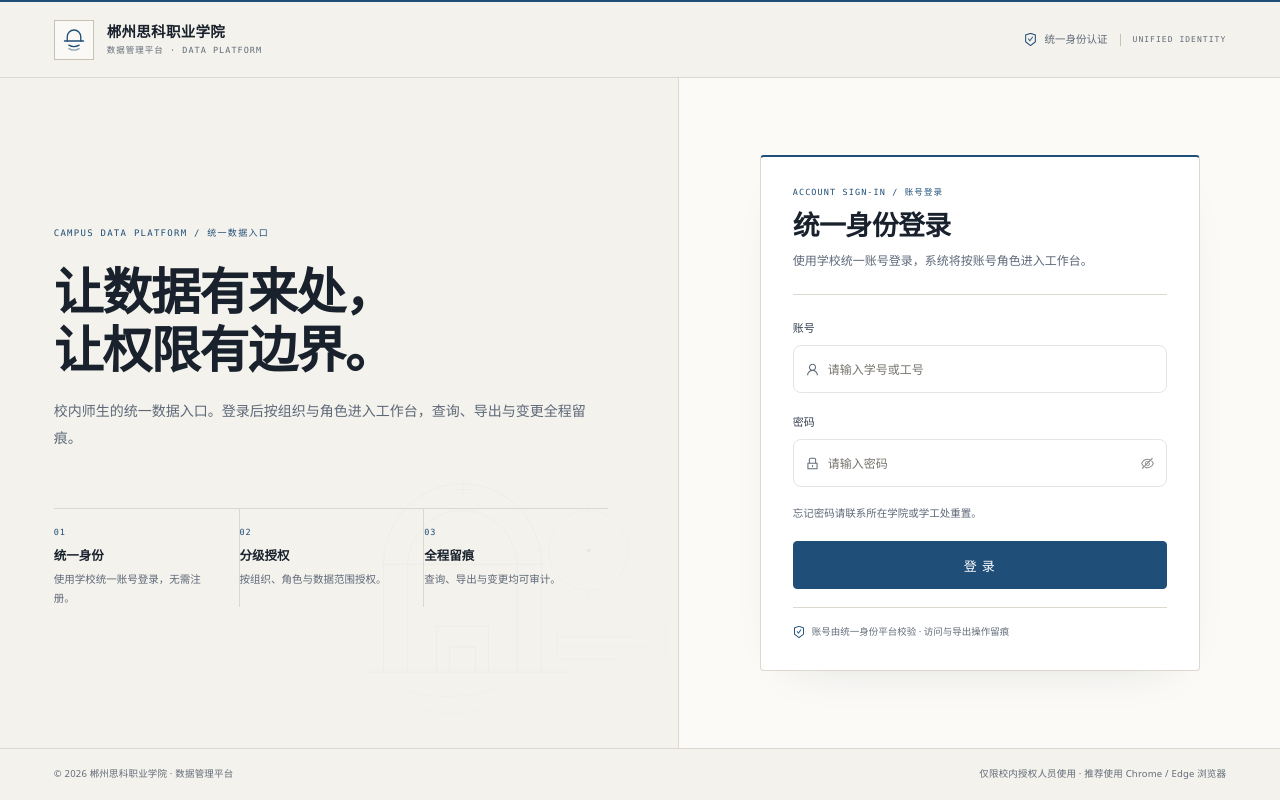
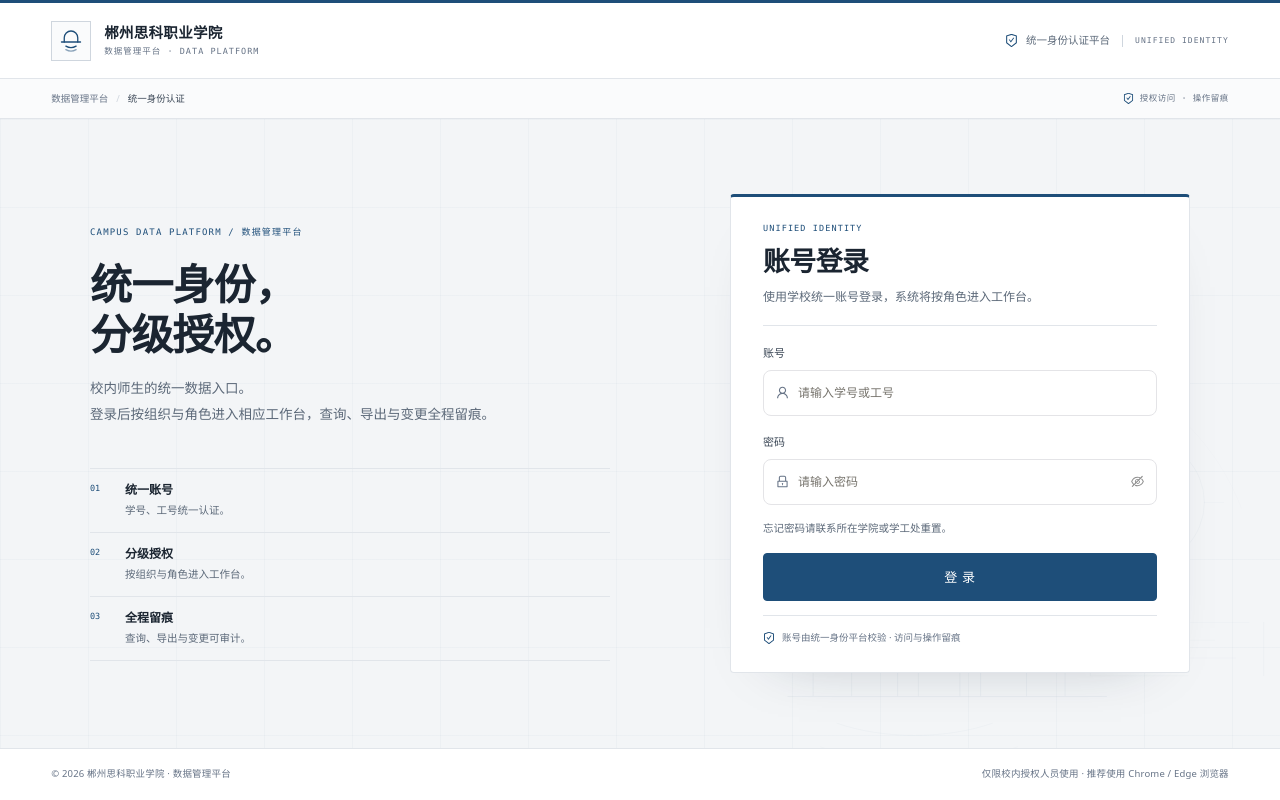
Before and after one commit to 123asdtte/campus-data-ai, a React (Vite) app in the folder web/: page /login in a window 1280 px wide. Built offline with nearby package versions, Linux system fonts and the light colour scheme.

Commit message:
feat(demo): 登录页改为院务门户布局
采用机构栏、面包屑、居中登录卡与登录须知的浅色结构，替换原左右通栏版式。

```diff
--- a/web/src/components/LoginBrandPanel.tsx
+++ b/web/src/components/LoginBrandPanel.tsx
@@ -1,22 +1,17 @@
-import LoginGateArt from './LoginGateArt';
-
 const PRINCIPLES = [
-  { no: '01', title: '统一身份', desc: '使用学校统一账号登录，无需注册。' },
-  { no: '02', title: '分级授权', desc: '按组织、角色与数据范围授权。' },
-  { no: '03', title: '全程留痕', desc: '查询、导出与变更均可审计。' },
+  { no: '01', title: '统一账号', desc: '学号、工号统一认证。' },
+  { no: '02', title: '分级授权', desc: '按组织与角色进入工作台。' },
+  { no: '03', title: '全程留痕', desc: '查询、导出与变更可审计。' },
 ];
 
 export default function LoginBrandPanel() {
   return (
-    <section className="login-brand" aria-label="平台说明">
-      <LoginGateArt />
-      <div className="login-brand-main">
-        <span className="login-kicker">CAMPUS DATA PLATFORM / 统一数据入口</span>
-        <h1>让数据有来处，<br />让权限有边界。</h1>
-        <p>校内师生的统一数据入口。登录后按组织与角色进入工作台，查询、导出与变更全程留痕。</p>
-      </div>
+    <section className="login-intro" aria-label="平台说明">
+      <span className="login-kicker">CAMPUS DATA PLATFORM / 数据管理平台</span>
+      <h1>统一身份，<br />分级授权。</h1>
+      <p>校内师生的统一数据入口。<br />登录后按组织与角色进入相应工作台，查询、导出与变更全程留痕。</p>
 
-      <div className="login-principles" aria-label="平台原则">
+      <div className="login-principles">
         {PRINCIPLES.map((item) => (
           <div key={item.no}>
             <span>{item.no}</span>
--- /dev/null
+++ b/web/src/components/LoginNotice.tsx
@@ -0,0 +1,26 @@
+const NOTICES = [
+  { title: '账号范围', desc: '学生使用学号，教职工使用工号。' },
+  { title: '密码重置', desc: '忘记密码请联系所在学院或学工处。' },
+  { title: '安全提醒', desc: '请勿在公共设备保存密码，使用后及时退出。' },
+];
+
+export default function LoginNotice() {
+  return (
+    <aside className="login-notice" aria-label="登录须知">
+      <span className="login-notice-kicker">LOGIN NOTICE / 登录须知</span>
+      <h3>账号与安全</h3>
+      <dl>
+        {NOTICES.map((item) => (
+          <div key={item.title}>
+            <dt>{item.title}</dt>
+            <dd>{item.desc}</dd>
+          </div>
+        ))}
+      </dl>
+      <div className="login-notice-help">
+        <b>无法登录？</b>
+        <p>连续输错密码可能触发临时锁定。如仍无法登录，请联系平台管理员协助处理。</p>
+      </div>
+    </aside>
+  );
+}
--- a/web/src/login.css
+++ b/web/src/login.css
@@ -1,5 +1,5 @@
 /* =====================================================================
-   登录页 · 统一身份入口（浅色 / 正式）
+   登录页 · 统一身份入口（浅色院务门户）
    ===================================================================== */
 .login-shell,
 .login-shell *,
@@ -9,36 +9,29 @@
 }
 
 .login-shell {
-  --login-paper: #f4f2ec;
-  --login-surface: #fbfaf7;
-  --login-card: #ffffff;
-  --login-ink: #18212c;
-  --login-ink-2: #364152;
-  --login-muted: #5d6878;
-  --login-faint: #626c79;
-  --login-line: #ddd8cd;
-  --login-line-strong: #c9c2b4;
-  --login-blue: #1f4e79;
-  --login-blue-deep: #173b5c;
-  --login-blue-soft: #eef4fa;
-  --login-gutter: clamp(28px, 4.2vw, 72px);
+  --login-canvas: #f3f5f7;
+  --login-surface: #ffffff;
+  --login-subtle: #fafbfc;
+  --login-ink: #1b2531;
+  --login-ink-2: #3b4756;
+  --login-muted: #5c6979;
+  --login-faint: #667386;
+  --login-line: #e1e5ea;
+  --login-line-strong: #cfd6de;
+  --login-blue: #1e4e79;
+  --login-blue-deep: #163c5e;
+  --login-blue-soft: #edf4fa;
+  --login-gutter: clamp(24px, 4vw, 72px);
   display: flex;
   flex-direction: column;
   min-height: 100vh;
-  border-top: 2px solid var(--login-blue);
-  background: var(--login-paper);
+  border-top: 3px solid var(--login-blue);
+  background: var(--login-canvas);
   color: var(--login-ink);
   font-family: var(--font-sans);
 }
 
-.login-frame {
-  display: flex;
-  flex: 1;
-  flex-direction: column;
-  min-height: 0;
-}
-
-/* ------------------------------------------------------------ 页眉 */
+/* ------------------------------------------------------------ 机构栏 */
 .login-header {
   display: flex;
   align-items: center;
@@ -47,6 +40,7 @@
   min-height: 88px;
   padding: 0 var(--login-gutter);
   border-bottom: 1px solid var(--login-line);
+  background: var(--login-surface);
 }
 
 .login-lockup {
@@ -62,7 +56,7 @@
   height: 40px;
   flex: none;
   border: 1px solid var(--login-line-strong);
-  background: rgba(255, 255, 255, 0.55);
+  background: var(--login-subtle);
   color: var(--login-blue);
 }
 
@@ -117,39 +111,93 @@
   letter-spacing: 0.13em;
 }
 
-/* ------------------------------------------------------------ 主体 */
-.login-body {
-  display: grid;
-  flex: 1;
-  grid-template-columns: minmax(0, 1.06fr) minmax(0, 0.94fr);
-  min-height: 0;
+/* ------------------------------------------------------------ 面包屑 */
+.login-crumb {
+  display: flex;
+  align-items: center;
+  justify-content: space-between;
+  gap: 20px;
+  min-height: 44px;
+  padding: 0 var(--login-gutter);
+  border-bottom: 1px solid var(--login-line);
+  background: var(--login-subtle);
+  color: var(--login-faint);
+  font-size: 9.5px;
+  line-height: 1.4;
 }
 
-.login-brand {
+.login-crumb-path {
+  display: flex;
+  align-items: center;
+  gap: 8px;
+}
+
+.login-crumb-path i {
+  color: var(--login-line-strong);
+  font-style: normal;
+}
+
+.login-crumb-path b {
+  color: var(--login-ink-2);
+  font-weight: 500;
+}
+
+.login-crumb-meta {
+  display: flex;
+  align-items: center;
+  gap: 6px;
+  font-family: var(--font-mono);
+  font-size: 8.5px;
+  letter-spacing: 0.06em;
+}
+
+.login-crumb-meta .anticon {
+  color: var(--login-blue);
+  font-size: 11px;
+}
+
+/* ------------------------------------------------------------ 主区域 */
+.login-main {
   position: relative;
   display: flex;
-  flex-direction: column;
+  flex: 1;
+  align-items: center;
   justify-content: center;
   overflow: hidden;
-  padding: clamp(40px, 6vh, 72px) clamp(40px, 5.5vw, 110px) clamp(36px, 5vh, 60px) var(--login-gutter);
+  padding: clamp(28px, 4vh, 56px) var(--login-gutter);
+  background-color: var(--login-canvas);
+  background-image:
+    linear-gradient(rgba(30, 78, 121, 0.026) 1px, transparent 1px),
+    linear-gradient(90deg, rgba(30, 78, 121, 0.026) 1px, transparent 1px);
+  background-size: 88px 88px;
 }
 
 .login-gate-art {
   position: absolute;
   right: -2%;
-  bottom: 3%;
+  bottom: -6%;
   z-index: 0;
-  width: min(52%, 560px);
+  width: min(44%, 620px);
   height: auto;
   color: var(--login-blue);
-  opacity: 0.06;
+  opacity: 0.05;
   pointer-events: none;
 }
 
-.login-brand-main {
+.login-stage {
   position: relative;
   z-index: 1;
-  max-width: 680px;
+  display: grid;
+  grid-template-columns: minmax(0, 1fr) minmax(420px, 460px) minmax(0, 1fr);
+  align-items: center;
+  gap: clamp(40px, 4.5vw, 64px);
+  width: 100%;
+  max-width: 1520px;
+}
+
+/* ------------------------------------------------------------ 平台说明 */
+.login-intro {
+  max-width: 480px;
   animation: login-rise 0.7s cubic-bezier(0.2, 0.75, 0.25, 1) both;
 }
 
@@ -158,104 +206,84 @@
   color: var(--login-blue);
   font-family: var(--font-mono);
   font-size: 9px;
-  letter-spacing: 0.14em;
+  letter-spacing: 0.13em;
   line-height: 1.5;
 }
 
-.login-brand-main h1 {
-  margin: 22px 0 20px;
+.login-intro h1 {
+  margin: 20px 0 18px;
   color: var(--login-ink);
   font-family: var(--font-serif);
-  font-size: clamp(44px, 3.9vw, 64px);
+  font-size: clamp(42px, 3.2vw, 56px);
   font-weight: 600;
-  letter-spacing: -0.028em;
-  line-height: 1.16;
+  letter-spacing: -0.02em;
+  line-height: 1.18;
 }
 
-.login-brand-main p {
-  max-width: 640px;
+.login-intro p {
+  max-width: 440px;
   margin: 0;
   color: var(--login-muted);
-  font-size: 14px;
+  font-size: 13.5px;
   line-height: 1.9;
 }
 
 .login-principles {
-  position: relative;
-  z-index: 1;
-  display: grid;
-  grid-template-columns: repeat(3, minmax(0, 1fr));
-  margin-top: clamp(48px, 7vh, 72px);
+  margin-top: clamp(32px, 5vh, 48px);
   border-top: 1px solid var(--login-line);
 }
 
 .login-principles > div {
-  min-width: 0;
-  padding: 18px 24px 0 0;
-  border-left: 1px solid var(--login-line);
-}
-
-.login-principles > div:first-child {
-  padding-left: 0;
-  border-left: 0;
+  display: grid;
+  grid-template-columns: 28px minmax(0, 1fr);
+  gap: 3px 7px;
+  padding: 13px 0;
+  border-bottom: 1px solid var(--login-line);
 }
 
 .login-principles span {
-  display: block;
+  grid-row: 1 / span 2;
+  padding-top: 1px;
   color: var(--login-blue);
   font-family: var(--font-mono);
   font-size: 8.5px;
-  letter-spacing: 0.1em;
-  line-height: 1.3;
+  line-height: 1.4;
 }
 
 .login-principles b {
-  display: block;
-  margin-top: 9px;
   color: var(--login-ink);
-  font-size: 12.5px;
+  font-size: 12px;
   font-weight: 600;
   line-height: 1.4;
 }
 
 .login-principles small {
-  display: block;
-  margin-top: 6px;
   color: var(--login-muted);
   font-size: 10.5px;
-  line-height: 1.75;
+  line-height: 1.65;
 }
 
-/* ------------------------------------------------------------ 登录区 */
-.login-panel {
-  position: relative;
-  display: flex;
-  align-items: center;
-  justify-content: center;
-  padding: clamp(36px, 5vh, 64px) clamp(28px, 4.6vw, 80px);
-  border-left: 1px solid var(--login-line);
+/* ------------------------------------------------------------ 登录卡 */
+.login-card {
+  width: 100%;
+  max-width: 460px;
+  justify-self: center;
+  padding: clamp(28px, 3vw, 38px);
+  border: 1px solid var(--login-line);
+  border-top: 3px solid var(--login-blue);
+  border-radius: 4px;
   background: var(--login-surface);
-}
-
-.login-form-wrap {
-  position: relative;
-  width: min(440px, 100%);
-  padding: clamp(30px, 3.2vw, 42px);
-  border: 1px solid var(--login-line);
-  border-top: 2px solid var(--login-blue);
-  border-radius: 4px;
-  background: var(--login-card);
-  box-shadow: 0 18px 50px -36px rgba(24, 33, 44, 0.22);
+  box-shadow: 0 24px 60px -48px rgba(18, 35, 52, 0.38);
   animation: login-rise 0.7s 0.06s cubic-bezier(0.2, 0.75, 0.25, 1) both;
 }
 
-.login-form-head {
-  padding-bottom: 22px;
-  margin-bottom: 22px;
+.login-card-head {
+  padding-bottom: 20px;
+  margin-bottom: 20px;
   border-bottom: 1px solid var(--login-line);
 }
 
-.login-form-head .login-eyebrow {
+.login-eyebrow {
   display: block;
   color: var(--login-blue);
   font-family: var(--font-mono);
@@ -264,17 +292,16 @@
   line-height: 1.4;
 }
 
-.login-form-head h2 {
+.login-card-head h2 {
   margin: 10px 0 9px;
   color: var(--login-ink);
-  font-family: var(--font-sans);
   font-size: clamp(26px, 2.1vw, 30px);
   font-weight: 600;
   letter-spacing: -0.02em;
   line-height: 1.2;
 }
 
-.login-form-head p {
+.login-card-head p {
   margin: 0;
   color: var(--login-muted);
   font-size: 12px;
@@ -334,7 +361,7 @@
 }
 
 .login-form .ant-input-affix-wrapper-focused {
-  box-shadow: 0 0 0 3px rgba(31, 78, 121, 0.08);
+  box-shadow: 0 0 0 3px rgba(30, 78, 121, 0.08);
 }
 
 .login-form .ant-input-prefix {
@@ -374,7 +401,7 @@
 }
 
 .login-submit:focus-visible {
-  outline: 2px solid rgba(31, 78, 121, 0.38);
+  outline: 2px solid rgba(30, 78, 121, 0.38);
   outline-offset: 2px;
 }
 
@@ -396,6 +423,73 @@
   font-size: 12px;
 }
 
+/* ------------------------------------------------------------ 登录须知 */
+.login-notice {
+  max-width: 320px;
+  animation: login-rise 0.7s 0.12s cubic-bezier(0.2, 0.75, 0.25, 1) both;
+}
+
+.login-notice-kicker {
+  display: block;
+  color: var(--login-blue);
+  font-family: var(--font-mono);
+  font-size: 8.5px;
+  letter-spacing: 0.13em;
+  line-height: 1.5;
+}
+
+.login-notice h3 {
+  margin: 10px 0 16px;
+  color: var(--login-ink);
+  font-size: 14px;
+  font-weight: 600;
+  line-height: 1.4;
+}
+
+.login-notice dl {
+  margin: 0;
+  border-top: 1px solid var(--login-line);
+}
+
+.login-notice dl > div {
+  padding: 12px 0;
+  border-bottom: 1px solid var(--login-line);
+}
+
+.login-notice dt {
+  color: var(--login-ink);
+  font-size: 11px;
+  font-weight: 600;
+  line-height: 1.5;
+}
+
+.login-notice dd {
+  margin: 5px 0 0;
+  color: var(--login-muted);
+  font-size: 10.5px;
+  line-height: 1.75;
+}
+
+.login-notice-help {
+  margin-top: 18px;
+  padding: 13px 15px;
+  border-left: 2px solid var(--login-blue);
+  background: var(--login-blue-soft);
+}
+
+.login-notice-help b {
+  color: var(--login-ink);
+  font-size: 11px;
+  font-weight: 600;
+}
+
+.login-notice-help p {
+  margin: 5px 0 0;
+  color: var(--login-muted);
+  font-size: 10px;
+  line-height: 1.75;
+}
+
 /* ------------------------------------------------------------ 页脚 */
 .login-footer {
   display: flex;
@@ -405,6 +499,7 @@
   min-height: 60px;
   padding: 14px var(--login-gutter);
   border-top: 1px solid var(--login-line);
+  background: var(--login-surface);
   color: var(--login-faint);
   font-size: 9.5px;
   letter-spacing: 0.02em;
@@ -416,31 +511,30 @@
   to { transform: translateY(0); }
 }
 
-@media (max-width: 1200px) {
-  .login-brand {
-    padding-right: 64px;
+/* ------------------------------------------------------------ 响应式 */
+@media (max-width: 1280px) {
+  .login-stage {
+    grid-template-columns: minmax(0, 1fr) minmax(420px, 460px);
+    max-width: 1100px;
+    gap: 56px;
   }
 
-  .login-brand-main h1 {
-    font-size: clamp(42px, 4.4vw, 56px);
+  .login-intro {
+    max-width: 520px;
   }
 
-  .login-principles > div {
-    padding-right: 18px;
-  }
-
-  .login-panel {
-    padding: 36px 40px;
-  }
-
-  .login-form-wrap {
-    padding: 34px 32px;
+  .login-notice {
+    display: none;
   }
 }
 
-@media (max-height: 820px) and (min-width: 1025px) {
+@media (max-height: 820px) and (min-width: 901px) {
   .login-header {
     min-height: 76px;
+  }
+
+  .login-crumb {
+    min-height: 40px;
   }
 
   .login-footer {
@@ -449,17 +543,39 @@
     padding-bottom: 10px;
   }
 
-  .login-panel {
-    padding-top: 24px;
-    padding-bottom: 24px;
+  .login-main {
+    padding-top: 28px;
+    padding-bottom: 28px;
   }
 
-  .login-form-wrap {
-    padding: 30px 32px;
+  .login-card {
+    padding: 26px 32px;
+  }
+
+  .login-card-head {
+    padding-bottom: 16px;
+    margin-bottom: 16px;
+  }
+
+  .login-form .ant-form-item {
+    margin-bottom: 15px;
+  }
+
+  .login-form .ant-input-affix-wrapper {
+    height: 46px;
+  }
+
+  .login-helper {
+    margin-bottom: 15px;
+  }
+
+  .login-security {
+    margin-top: 14px;
+    padding-top: 14px;
   }
 }
 
-@media (max-height: 760px) and (min-width: 1025px) {
+@media (max-height: 760px) and (min-width: 901px) {
   .login-header {
     min-height: 66px;
   }
@@ -468,25 +584,26 @@
     min-height: 46px;
   }
 
-  .login-panel {
-    padding: 16px 32px;
+  .login-main {
+    padding-top: 18px;
+    padding-bottom: 18px;
   }
 
-  .login-form-wrap {
+  .login-card {
     padding: 24px 28px;
   }
 
-  .login-form-head {
+  .login-card-head {
     padding-bottom: 14px;
     margin-bottom: 14px;
   }
 
-  .login-form-head h2 {
+  .login-card-head h2 {
     margin: 8px 0 6px;
     font-size: 24px;
   }
 
-  .login-form-head p {
+  .login-card-head p {
     font-size: 11.5px;
     line-height: 1.7;
   }
@@ -513,39 +630,52 @@
   }
 }
 
-@media (max-width: 1024px) {
+@media (max-width: 900px) {
   .login-header {
-    min-height: 76px;
+    min-height: 72px;
   }
 
-  .login-body {
-    grid-template-columns: 1fr;
+  .login-crumb {
+    min-height: 38px;
   }
 
-  .login-brand {
-    justify-content: flex-start;
-    padding: 40px var(--login-gutter) 34px;
+  .login-main {
+    align-items: flex-start;
+    padding: 36px var(--login-gutter) 44px;
   }
 
-  .login-brand-main h1 {
-    font-size: clamp(38px, 6vw, 54px);
+  .login-stage {
+    grid-template-columns: 1fr;
+    align-items: start;
+    max-width: 520px;
+    gap: 32px;
+  }
+
+  .login-intro {
+    max-width: none;
+  }
+
+  .login-intro h1 {
+    margin: 16px 0 14px;
+    font-size: clamp(34px, 6vw, 44px);
+  }
+
+  .login-intro p {
+    max-width: none;
+    font-size: 12.5px;
+  }
+
+  .login-principles {
+    display: none;
+  }
+
+  .login-card {
+    max-width: 520px;
+    padding: 30px 28px;
   }
 
   .login-gate-art {
-    right: 2%;
-    bottom: -8%;
-    width: min(38%, 420px);
-    opacity: 0.05;
-  }
-
-  .login-panel {
-    padding: 40px var(--login-gutter) 48px;
-    border-top: 1px solid var(--login-line);
-    border-left: 0;
-  }
-
-  .login-form-wrap {
-    width: min(480px, 100%);
+    display: none;
   }
 
   .login-footer {
@@ -583,48 +713,35 @@
     font-size: 9.5px;
   }
 
-  .login-brand {
-    padding: 32px 22px 28px;
-  }
-
-  .login-brand-main h1 {
-    margin: 16px 0 14px;
-    font-size: clamp(32px, 8.6vw, 42px);
-  }
-
-  .login-brand-main p {
-    font-size: 12px;
-    line-height: 1.85;
-  }
-
-  .login-principles,
-  .login-gate-art {
+  .login-crumb {
     display: none;
   }
 
-  .login-panel {
-    padding: 28px 18px 36px;
+  .login-main {
+    align-items: center;
+    padding: 24px 18px 32px;
   }
 
-  .login-form-wrap {
+  .login-intro {
+    display: none;
+  }
+
+  .login-card {
+    max-width: 480px;
     padding: 24px 20px;
   }
 
-  .login-form-head {
+  .login-card-head {
     padding-bottom: 18px;
     margin-bottom: 18px;
   }
 
-  .login-form-head h2 {
+  .login-card-head h2 {
     font-size: 24px;
   }
 
-  .login-form-head p {
+  .login-card-head p {
     font-size: 11.5px;
-  }
-
-  .login-form-head p,
-  .login-helper {
     line-height: 1.75;
   }
 
@@ -641,11 +758,16 @@
     font-size: 8px;
     letter-spacing: 0.08em;
   }
+
+  .login-card {
+    padding: 22px 18px;
+  }
 }
 
 @media (prefers-reduced-motion: reduce) {
-  .login-brand-main,
-  .login-form-wrap {
+  .login-intro,
+  .login-card,
+  .login-notice {
     animation: none;
   }
 }
--- a/web/src/pages/LoginPage.tsx
+++ b/web/src/pages/LoginPage.tsx
@@ -4,6 +4,8 @@ import { LockOutlined, SafetyCertificateOutlined, UserOutlined } from '@ant-desi
 import { useNavigate } from 'react-router-dom';
 import BrandMark from '../components/BrandMark';
 import LoginBrandPanel from '../components/LoginBrandPanel';
+import LoginGateArt from '../components/LoginGateArt';
+import LoginNotice from '../components/LoginNotice';
 import { login } from '../api/auth';
 import { useSession } from '../session/SessionContext';
 
@@ -37,7 +39,6 @@ export default function LoginPage() {
 
   return (
     <div className="login-shell">
-      <div className="login-frame">
       <header className="login-header">
         <div className="login-lockup">
           <span className="login-lockup-mark"><BrandMark size={30} /></span>
@@ -48,21 +49,34 @@ export default function LoginPage() {
         </div>
         <div className="login-header-meta">
           <SafetyCertificateOutlined />
-            <span>统一身份认证</span>
+          <span>统一身份认证平台</span>
           <i aria-hidden="true" />
           <span className="login-header-en">UNIFIED IDENTITY</span>
         </div>
       </header>
 
-        <div className="login-body">
+      <div className="login-crumb">
+        <div className="login-crumb-path">
+          <span>数据管理平台</span>
+          <i aria-hidden="true">/</i>
+          <b>统一身份认证</b>
+        </div>
+        <div className="login-crumb-meta">
+          <SafetyCertificateOutlined />
+          <span>授权访问 · 操作留痕</span>
+        </div>
+      </div>
+
+      <main className="login-main">
+        <LoginGateArt />
+        <div className="login-stage">
           <LoginBrandPanel />
 
-          <main className="login-panel">
-            <div className="login-form-wrap">
-              <header className="login-form-head">
-                <span className="login-eyebrow">ACCOUNT SIGN-IN / 账号登录</span>
-                <h2>统一身份登录</h2>
-                <p>使用学校统一账号登录，系统将按账号角色进入工作台。</p>
+          <section className="login-card" aria-labelledby="login-title">
+            <header className="login-card-head">
+              <span className="login-eyebrow">UNIFIED IDENTITY</span>
+              <h2 id="login-title">账号登录</h2>
+              <p>使用学校统一账号登录，系统将按角色进入工作台。</p>
             </header>
 
             {error ? (
@@ -112,17 +126,18 @@ export default function LoginPage() {
 
             <div className="login-security">
               <SafetyCertificateOutlined />
-                <span>账号由统一身份平台校验 · 访问与导出操作留痕</span>
+              <span>账号由统一身份平台校验 · 访问与操作留痕</span>
             </div>
+          </section>
+
+          <LoginNotice />
         </div>
       </main>
-        </div>
 
       <footer className="login-footer">
         <span>© {new Date().getFullYear()} 郴州思科职业学院 · 数据管理平台</span>
         <span>仅限校内授权人员使用 · 推荐使用 Chrome / Edge 浏览器</span>
       </footer>
     </div>
-    </div>
   );
 }
```
Lines whose indentation alone changed are shown as unchanged.
